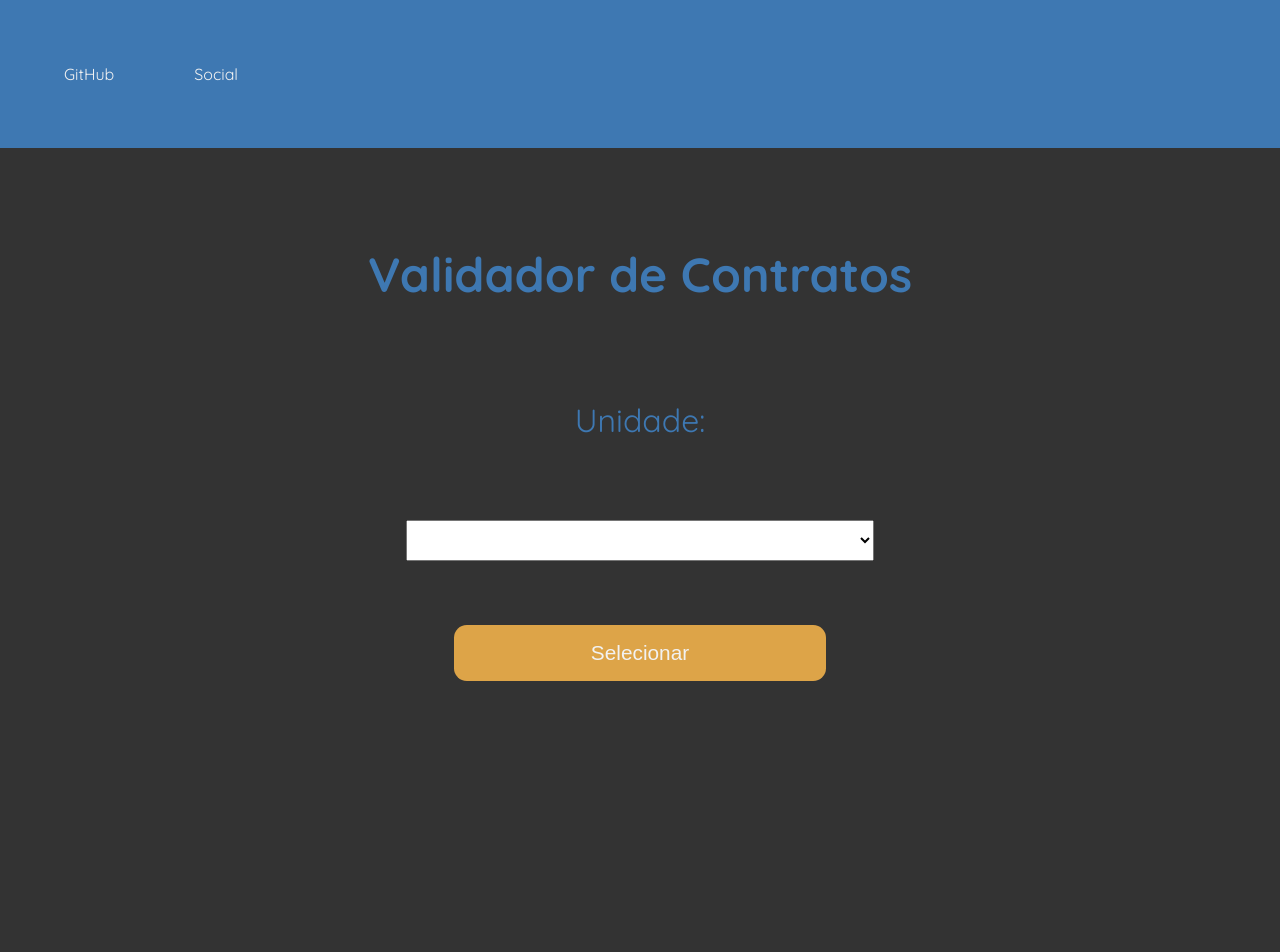
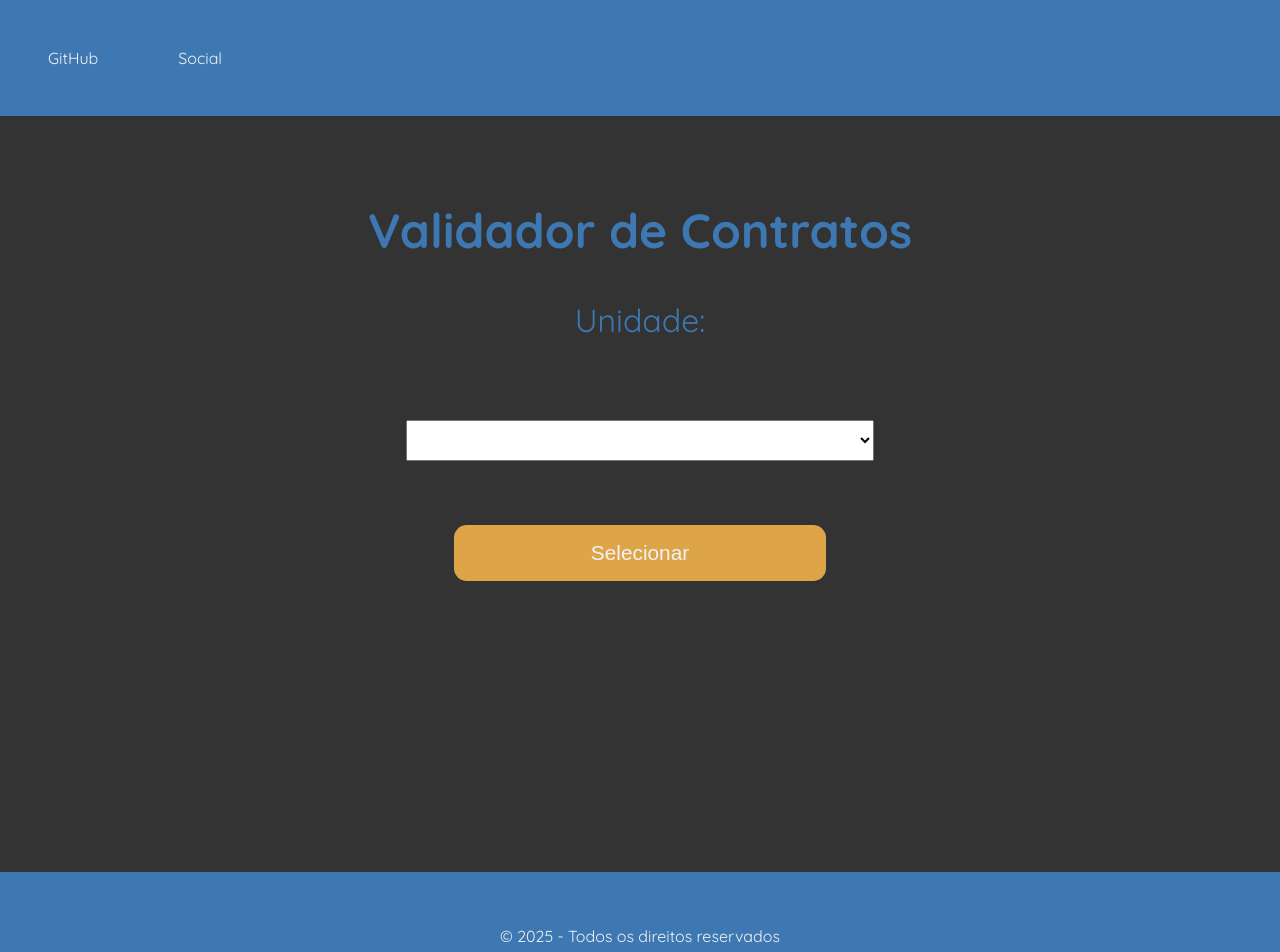
Before and after one commit to guilherme-messias/validador-de-contratos, a website: page clients/main.html in a window 1280 px wide. Shown: the top 952 px of the page. Drawn offline with Linux system fonts and the light colour scheme.

Commit message:
ajusta paddings em componentes de layout para telas maiores

```diff
--- a/sass/layout/_footer.scss
+++ b/sass/layout/_footer.scss
@@ -18,7 +18,7 @@ footer {
 
 @media (min-width: 1024px) {
   footer {
-    padding: 4rem;
+    padding: 3.4rem;
     margin: 10rem 0 0 0;
   }
 }
--- a/sass/layout/_header.scss
+++ b/sass/layout/_header.scss
@@ -49,7 +49,7 @@ a {
 
 @media (min-width: 1024px) {
   nav {
-    padding: 3rem;
+    padding: 2rem;
   }
 
   h3 {
--- a/sass/layout/_main.scss
+++ b/sass/layout/_main.scss
@@ -131,7 +131,12 @@ input {
 
 @media (min-width: 1024px) {
   main {
-    padding: 3rem;
+    padding: 1rem;
+
+    h1 {
+      padding: 1.5rem;
+      margin-top: 2.5rem;
+    }
   }
 
   select {
@@ -141,6 +146,7 @@ input {
 
   #company-selection {
     gap: 1rem;
+    padding: 0;
 
     label {
       margin: 1rem;
```
Also changed, not shown: css/style.css, 1 other file.
